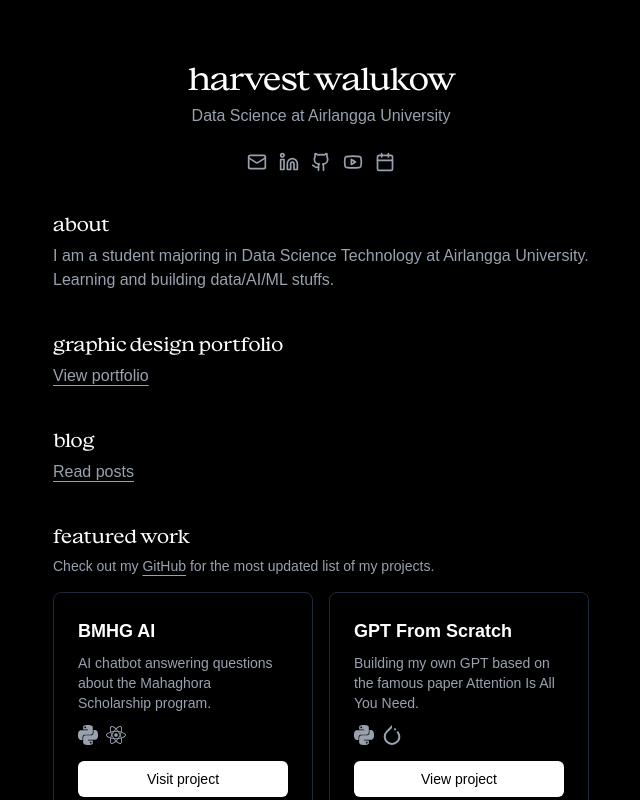
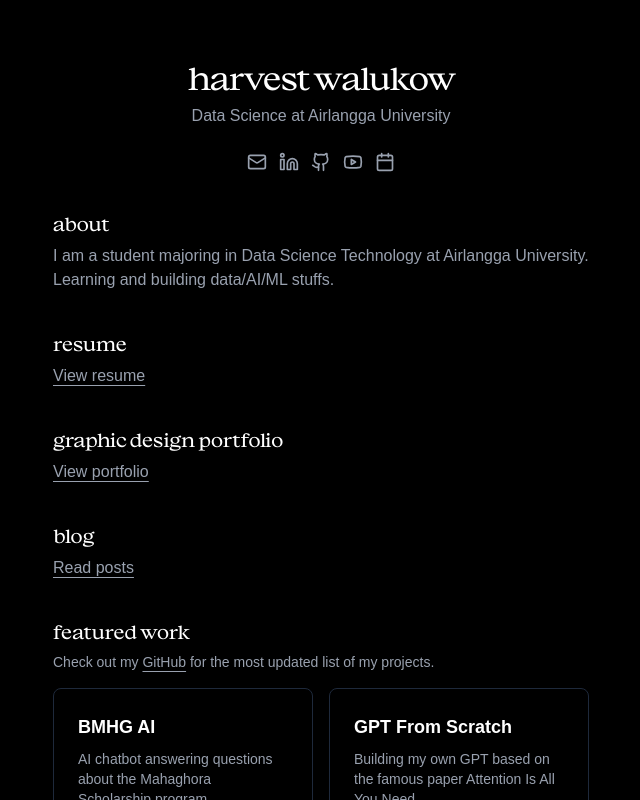
Before and after one commit to harvestwalukow/harvestwalukow.github.io, a Next.js app: page / in a window 1280 px wide. Shown: the top 800 px of the page, without its empty margins (319-959 px from the left). Built offline with nearby package versions, Linux system fonts and the light colour scheme; a web font is replaced by a local one.

Commit message:
add resume

```diff
--- a/app/page.tsx
+++ b/app/page.tsx
@@ -82,6 +82,18 @@
           I am a student majoring in Data Science Technology at Airlangga
           University. Learning and building data/AI/ML stuffs.
         </p>
+      </section>
+
+      <section className="mt-10">
+        <h2 className={`${largeRoman.className} text-lg lowercase text-white`}>
+          resume
+        </h2>
+        <Link
+          href="/resume"
+          className="inline-block mt-1 text-gray-400 hover:text-white underline underline-offset-4 transition-colors"
+        >
+          View resume
+        </Link>
       </section>
       <section className="mt-10">
         <h2 className={`${largeRoman.className} text-lg lowercase text-white`}>
--- /dev/null
+++ b/app/resume/route.ts
@@ -0,0 +1,5 @@
+import { redirect } from "next/navigation";
+
+export async function GET() {
+  redirect("/HarvestWalukow.pdf");
+}
```
Also changed, not shown: 1 other file (tests, documents, lock files or other folders).
